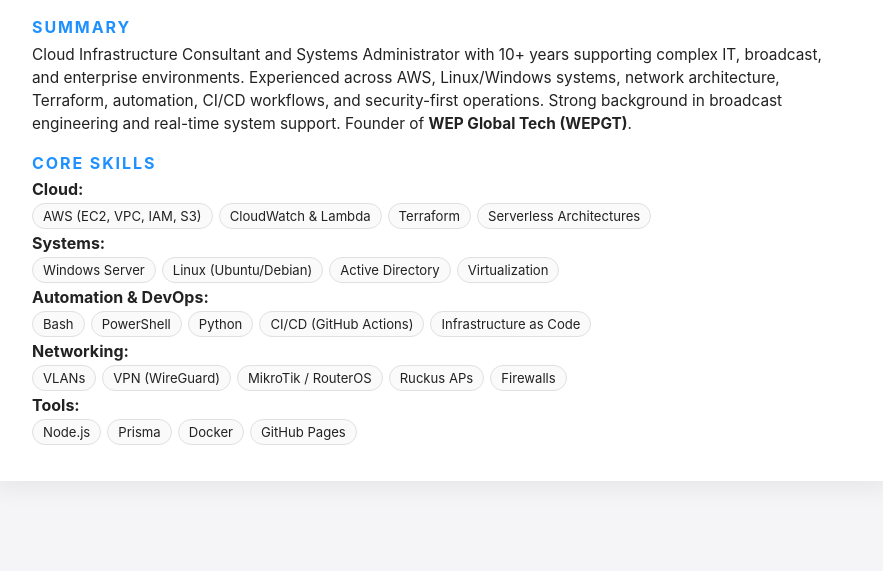
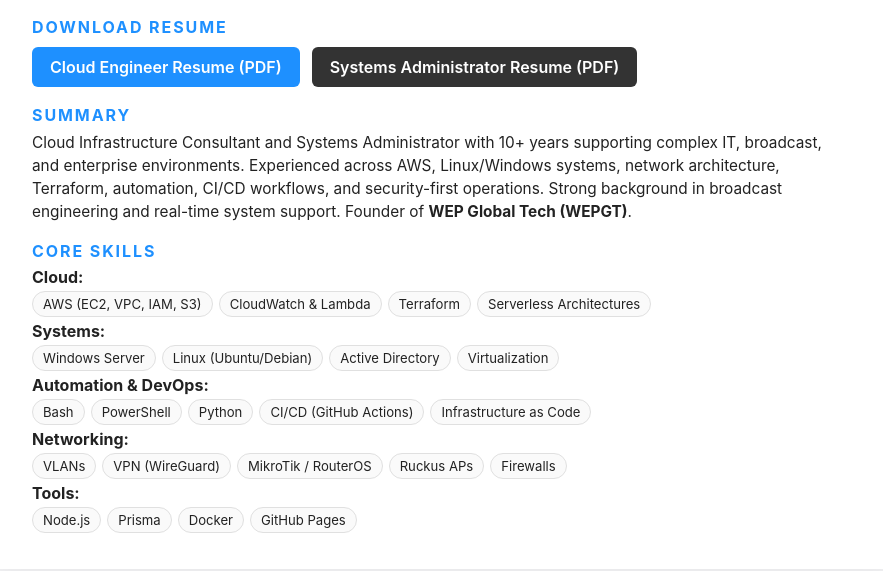
Before and after one commit to WEPGT/elroyphillip-resume, a plain HTML site: page index.html in a window 1280 px wide. Shown: the part 209-780 px from the top of the page, without its empty margins (198-1081 px from the left). Drawn offline with Linux system fonts and the light colour scheme.

Commit message:
add download buttons

```diff
--- a/index.html
+++ b/index.html
@@ -193,6 +193,21 @@
         </div>
       </div>
     </header>
+<!-- RESUME DOWNLOAD BUTTONS -->
+<section>
+  <h2>Download Resume</h2>
+  <div style="display:flex; gap:12px; flex-wrap:wrap; margin-top:10px;">
+    <a href="Elroy_Phillip_Cloud_Engineer_Resume.pdf" target="_blank"
+       style="padding:10px 18px; background:#1E90FF; color:white; border-radius:6px; text-decoration:none; font-weight:600;">
+       Cloud Engineer Resume (PDF)
+    </a>
+
+    <a href="Elroy_Phillip_Systems_Administrator_Resume.pdf" target="_blank"
+       style="padding:10px 18px; background:#333; color:white; border-radius:6px; text-decoration:none; font-weight:600;">
+       Systems Administrator Resume (PDF)
+    </a>
+  </div>
+</section>
 
     <!-- SUMMARY -->
     <section>
```
